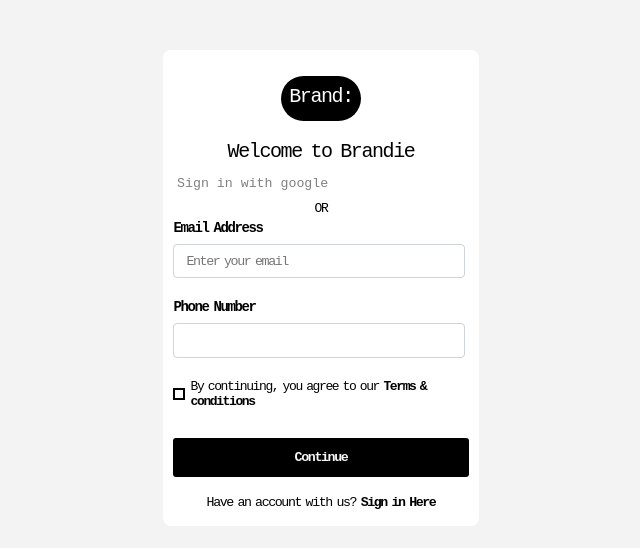
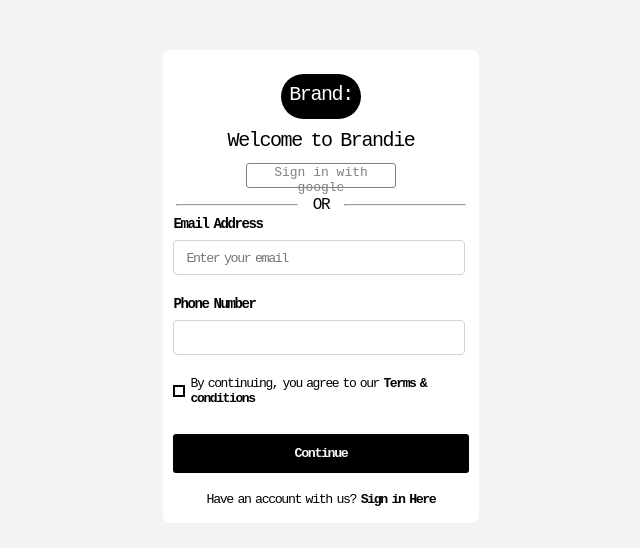
Before and after one commit to USII-004/product-display-card, a plain HTML site: page form.html in a window 1280 px wide. Shown: the whole page, without its empty margins (319-959 px from the left). Drawn offline with Linux system fonts and the light colour scheme.

Commit message:
set horizontal line and made provosion for google signup

```diff
--- a/form.css
+++ b/form.css
@@ -52,7 +52,9 @@
   color: white;
   width: 5rem;
   height: 2.5rem;
-  margin: 1.1rem auto;
+  margin: 0 auto;
+  margin-top: 1rem;
+  margin-bottom: 0.5rem;
   padding-top: 5px;
   display: flex;
   justify-content: center;
@@ -68,29 +70,46 @@
 #description {
   text-align: center;
   font-size: x-small;
-  margin: 1px;
 }
 
-button {
+#google-sign-up {
+  text-align: center;
+}
+
+.signUp-button {
   background-color: white;
   color: gray;
+  width: 50%;
+  height: 25px;
+  font-size: small;
+  border: 1px solid gray;
+  border-radius: 3px;
+  margin-bottom: 2%;
 }
 
-.horizontal-line {
+.seperation-line{
   display: flex;
   align-items: center;
 }
 
-.horizontal-line hr {
-  flex-grow: 1;
-  height: 1px;
-  border: none;
-  color: black;
+.horizontal-line {
+  width: 40%;
+  height: 2%;
+  background-color: gray;
 }
 
 .text-between {
   margin: 0 10px;
   color: black;
+  font-size: medium;
+}
+
+.right {
+  justify-content: right;
+}
+
+.left {
+  justify-content: left;
 }
 
 label {
@@ -114,7 +133,6 @@
 }
 
 .form-control {
-  display: block;
   width: 90%;
   height: 1.3rem;
   padding: 0.375rem 0.75rem;
--- a/form.html
+++ b/form.html
@@ -17,13 +17,13 @@
                 <h1>Welcome to Brandie</h1>
             </div>
                 <div id="google-sign-up"> <!-- use google API to create it and include a  scrite to configure it. also requires a backend -->
-                <button><p>Sign in with google</p></button>
+                <button class="signUp-button">Sign in with google</button>
             </div>
             <div id="email-sign-up">
-                <div class="horizontal-line">
+                <div class="seperation-line">
                     <hr class="horizontal-line right">
                     <span class="text-between">OR</span>
-                    <hr>
+                    <hr class="horizontal-line left">
                 </div>
                 <div class="form-group" id="email-container">
                     <label for="email">Email Address</label>
```
